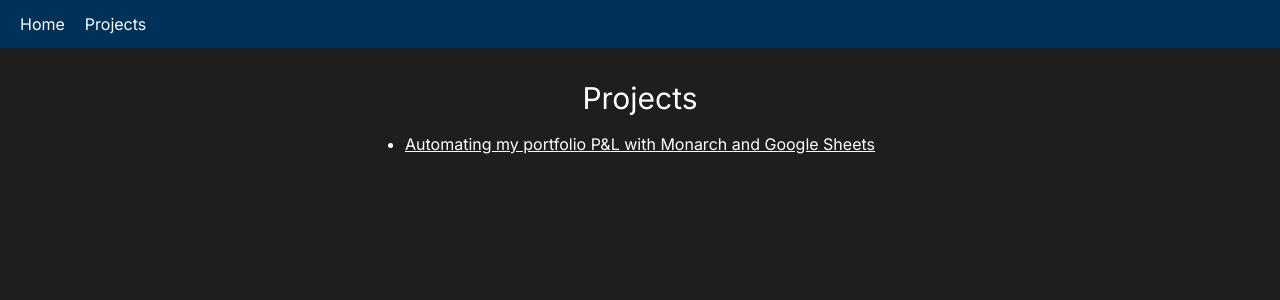
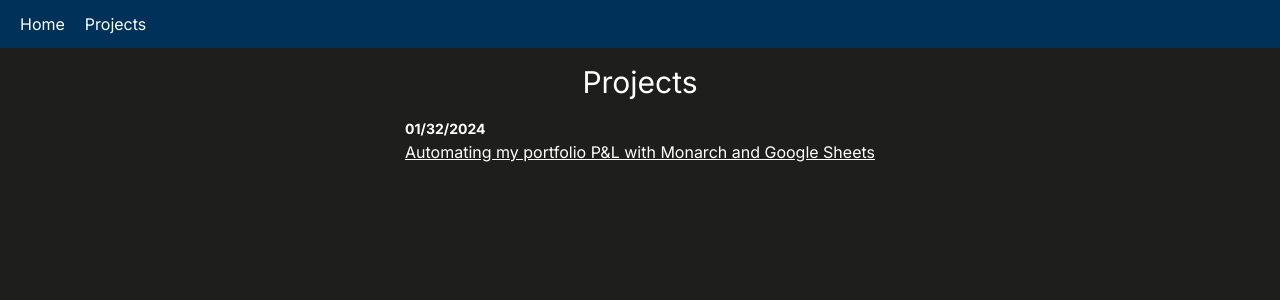
Before and after one commit to bgandy94/personal-website, a Next.js app: page /projects in a window 1280 px wide. Shown: the top 300 px of the page. Built offline with nearby package versions, Linux system fonts and the light colour scheme.

Commit message:
touch up projects page a bit, new date format

```diff
--- a/src/app/layout.tsx
+++ b/src/app/layout.tsx
@@ -62,7 +62,7 @@ export default function RootLayout({
       <body className={inter.className + ' bg-background text-white'}>
         <Nav />
 
-        <main className="h-screen flex items-center flex-col color-primary px-8 md:px-[20rem] mt-8">
+        <main className="h-screen flex items-center flex-col color-primary px-4 md:px-[20rem] py-4">
           {children}
         </main>
       </body>
--- a/src/app/projects/[slug]/page.tsx
+++ b/src/app/projects/[slug]/page.tsx
@@ -1,3 +1,4 @@
+import { getFormattedDate } from '@/src/lib/date'
 import { Project, projects } from '@/src/lib/projects'
 import { notFound } from 'next/navigation'
 import React from 'react'
@@ -8,11 +9,6 @@ export async function generateStaticParams() {
   return projects.map((project) => ({
     slug: project.slug,
   }))
-}
-
-const getFormattedDate = (date: Date) => {
-  const month = date.getMonth() + 1
-  return `${date.getFullYear()}-${month < 10 ? `0${month}` : month}-${date.getDate() + 1}`
 }
 
 export default function Projects({
--- a/src/app/projects/page.tsx
+++ b/src/app/projects/page.tsx
@@ -1,3 +1,4 @@
+import { getFormattedDate } from '@/src/lib/date'
 import { projects } from '@/src/lib/projects'
 import Link from 'next/link'
 import React from 'react'
@@ -6,11 +7,21 @@ export default function Projects({ params }: { params: { slug: string } }) {
   return (
     <>
       <h1 className="text-3xl mb-4">Projects</h1>
-      <ul className="list-disc">
+      <ul className="list-inside">
         {projects.map((project) => (
-          <Link key={project.slug} href={`/projects/${project.slug}`}>
-            <li className="underline">{project.title}</li>
-          </Link>
+          <li>
+            <span className="text-sm font-bold">
+              {getFormattedDate(project.dates.start)}
+            </span>
+            <br />
+            <Link
+              className="underline"
+              key={project.slug}
+              href={`/projects/${project.slug}`}
+            >
+              {project.title}
+            </Link>
+          </li>
         ))}
       </ul>
     </>
--- /dev/null
+++ b/src/lib/date.ts
@@ -0,0 +1,4 @@
+export const getFormattedDate = (date: Date) => {
+  const month = date.getMonth() + 1
+  return `${month < 10 ? `0${month}` : month}/${date.getDate() + 1}/${date.getFullYear()}`
+}
```
